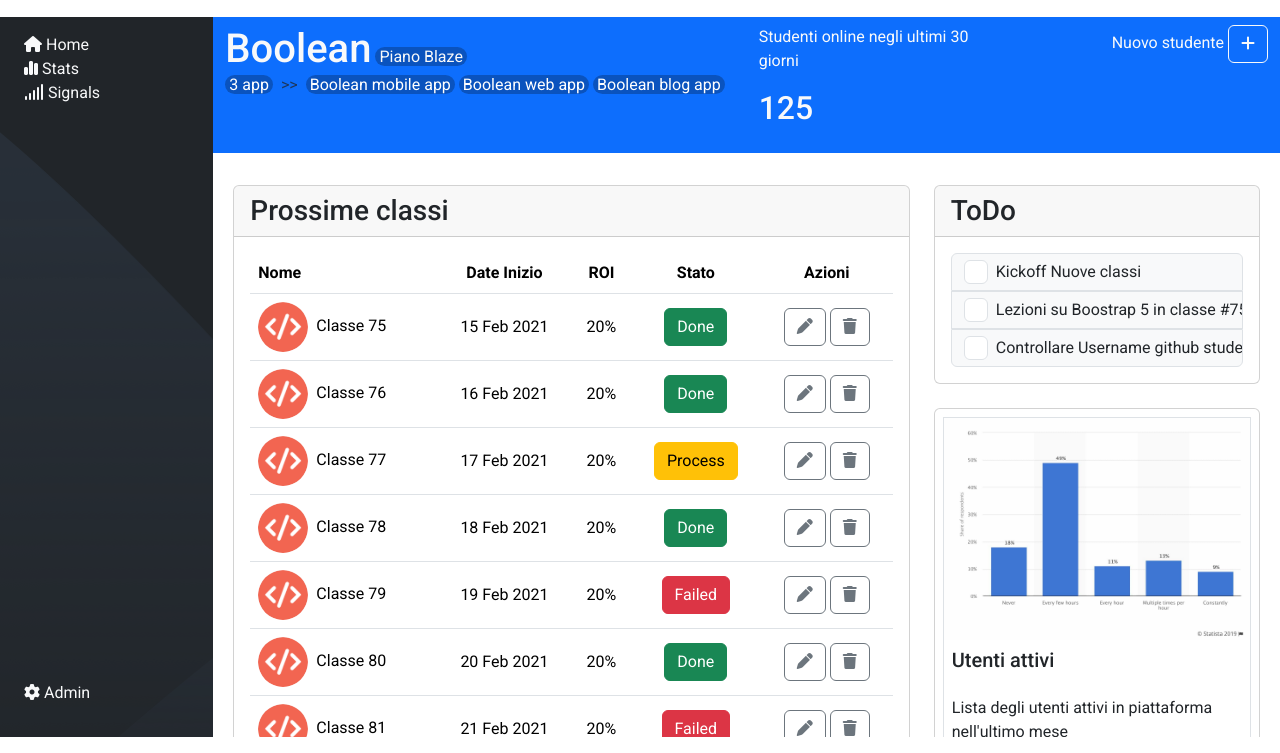
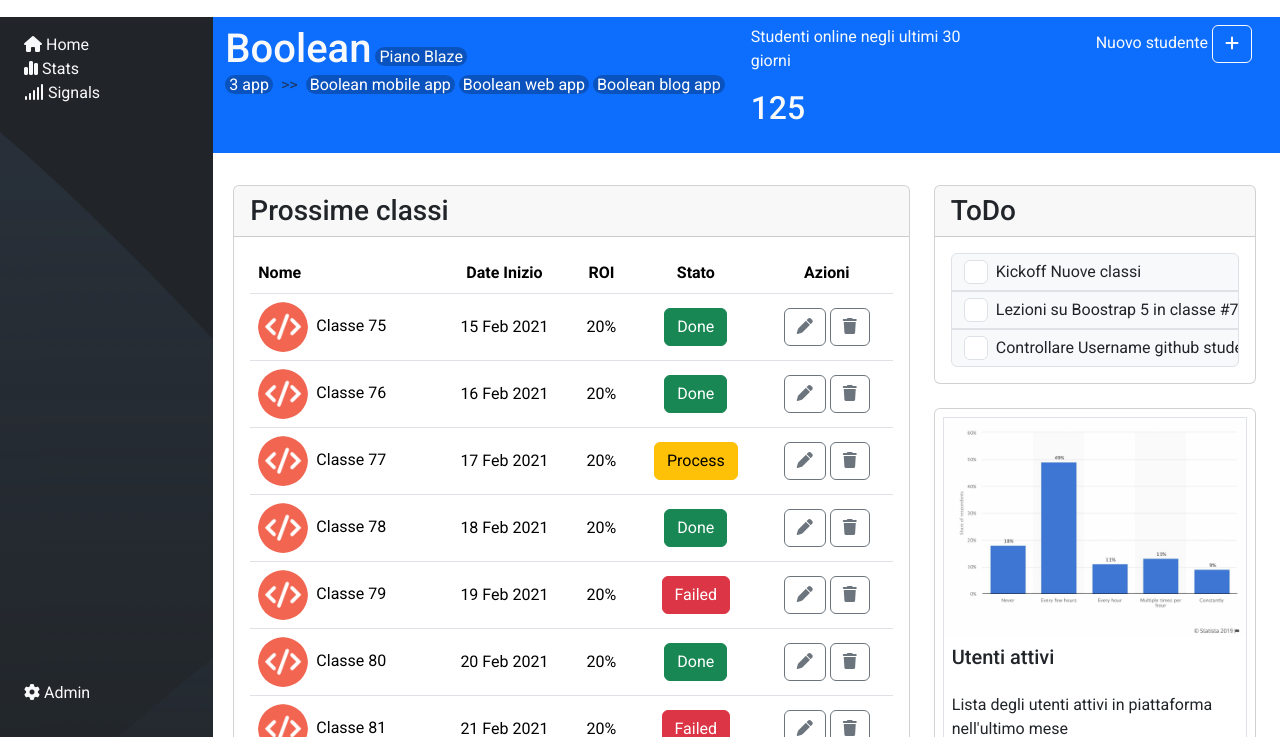
Before and after one commit to PincelliN/html-css-bootstrap-dashboard, a plain HTML site: page index.html in a window 1280 px wide. Shown: the part 63-816 px from the top of the page. Drawn offline with nearby package versions, Linux system fonts and the light colour scheme.

Commit message:
fix blue bar

```diff
--- a/index.html
+++ b/index.html
@@ -147,9 +147,9 @@
                     </aside>
                     <!-- main col -->
                     <div class="col-10  overflow-y-scroll">
-                        <div class="container px-0">
+
                             <!-- top main blu background  -->
-                            <div class="row row-cols-1 bg-primary pt-2 ">
+                            <div class="row row-cols-1 bg-primary pt-2 pe-3 ">
                                 <!-- Nav breadcrumb -->
                                     <div class="col col-md-6 mx-0">
                                         <h1 class="d-inline text-light">Boolean</h1>
@@ -239,7 +239,7 @@
                                                 </div>
                                             </form>
                                         </div>
-                                    </div>
+
                                 </div>
                             </div>
                             <!-- body page card -->
@@ -434,7 +434,7 @@
                                         </div>
                                     </div>
                                 </div>
-                                <div class="col-12 col-lg-4 mt-4">
+                                <div class="col-12 col-lg-4 mt-4 pe-3">
                                     <div>
                                         <div class="card ">
                                             <!-- to do card -->
```
